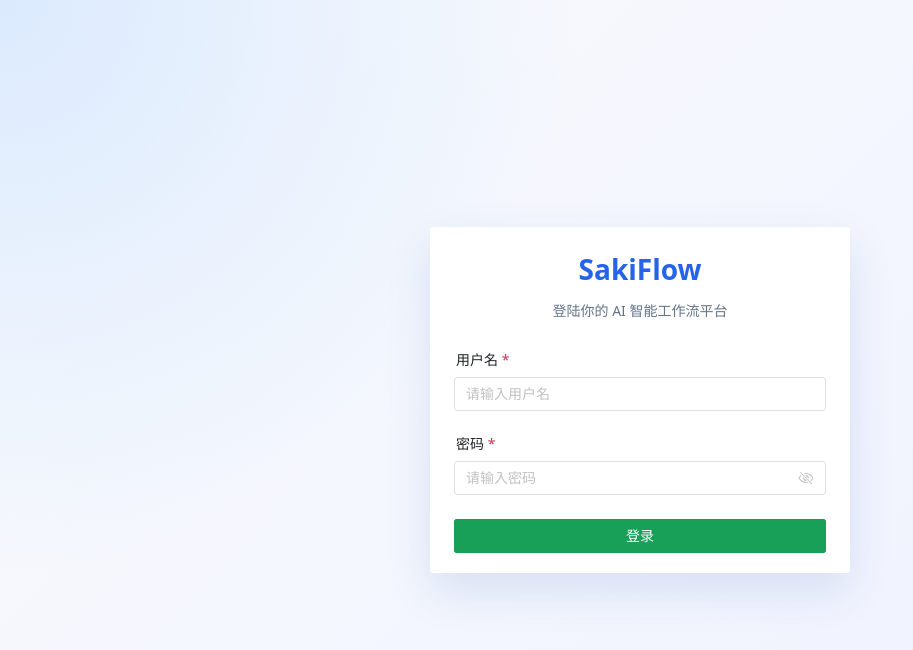
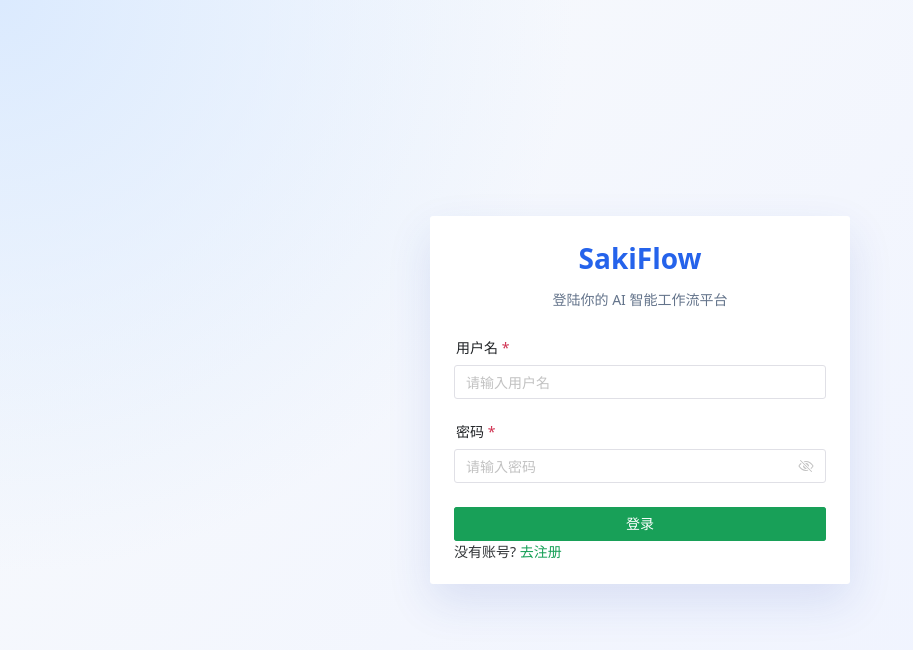
Before and after one commit to Azusa010/SakiFlow, a Vue app: page /login in a window 1280 px wide. Shown: the top 650 px of the page, without its empty margins (0-913 px from the left). Built offline with nearby package versions, Linux system fonts and the light colour scheme; the HTML template or start-up script is replaced by a standard one.

Commit message:
feat: 添加工作流运行记录功能，支持更新运行次数和最近更新时间；在工作流视图中集成运行功能

```diff
--- a/src/stores/workflow.ts
+++ b/src/stores/workflow.ts
@@ -85,6 +85,16 @@
     }
   }
 
+  // 记录一次工作流运行
+  function runWorkflow(id: string): void {
+    const workflow = workflows.value.find((w) => w.id === id)
+
+    if (!workflow) return
+
+    workflow.runCount += 1
+    workflow.updatedAt = '刚刚'
+  }
+
   function removeWorkflow(id: string): void {
     workflows.value = workflows.value.filter((workflow) => workflow.id !== id)
   }
@@ -96,5 +106,7 @@
     updateWorkflow,
     toggleFavorite,
     removeWorkflow,
+    runWorkflow,
+
   }
 })
--- a/src/views/Login.vue
+++ b/src/views/Login.vue
@@ -17,7 +17,10 @@
 
         <NButton block type="primary" attr-type="submit" :loading="isSubmitting">登录</NButton>
       </NForm>
-
+      <div class="register-link">
+        没有账号?
+        <NButton text type="primary" @click="router.push('/register')">去注册</NButton>
+      </div>
     </NCard>
   </div>
 
--- a/src/views/Register.vue
+++ b/src/views/Register.vue
@@ -77,6 +77,11 @@
     {
       required: true,
       message: '请输入邮箱地址',
+      trigger: ['input', 'blur']
+    },
+    {
+      type: 'email',
+      message: '请输入有效的邮箱地址',
       trigger: ['input', 'blur']
     }
   ],
--- a/src/views/Workflow.vue
+++ b/src/views/Workflow.vue
@@ -76,6 +76,7 @@
 
 
 function handleRun(id: string): void {
+  workflowStore.runWorkflow(id)
   void router.push({ name: 'Chat', query: { workflowId: id } })
 }
 
```
